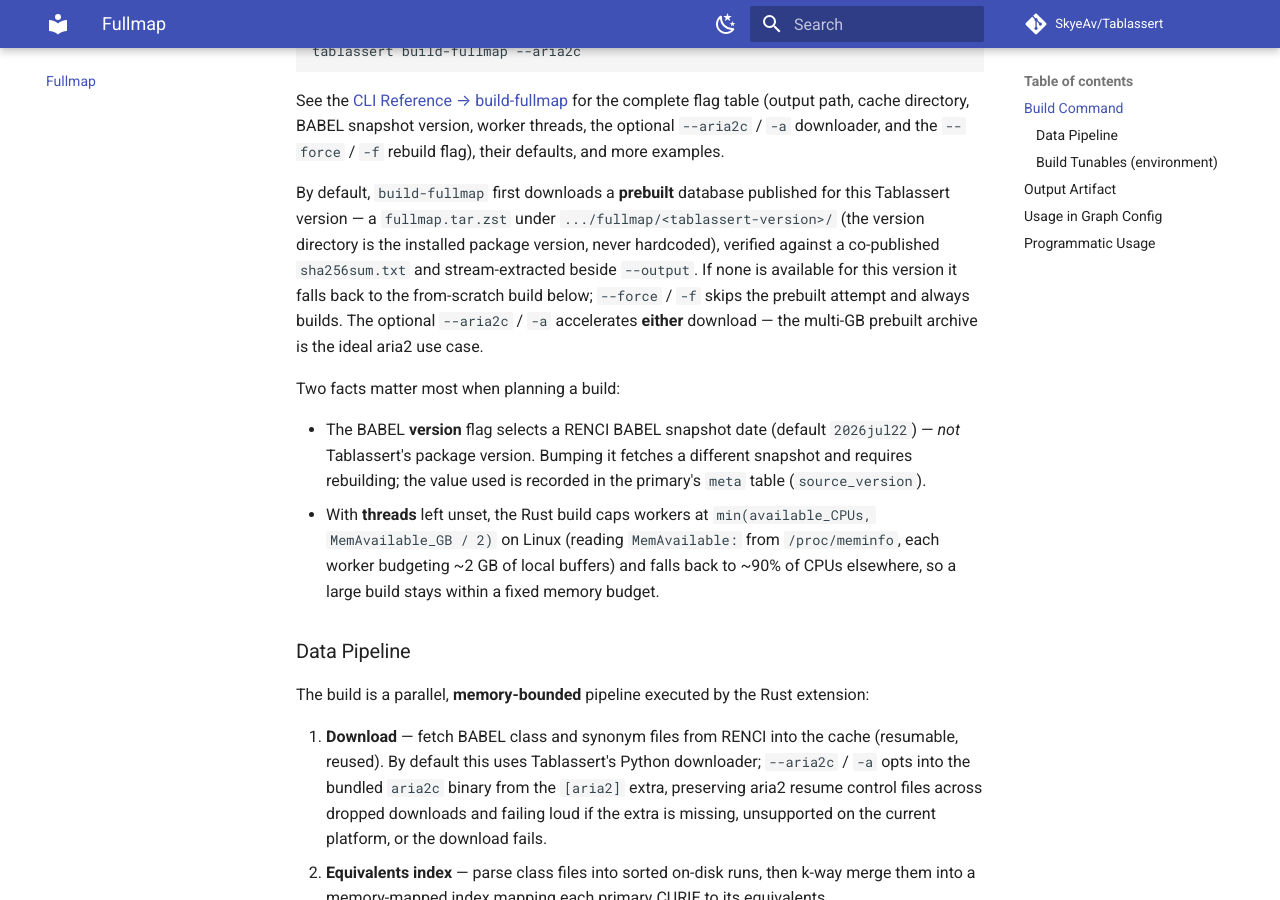
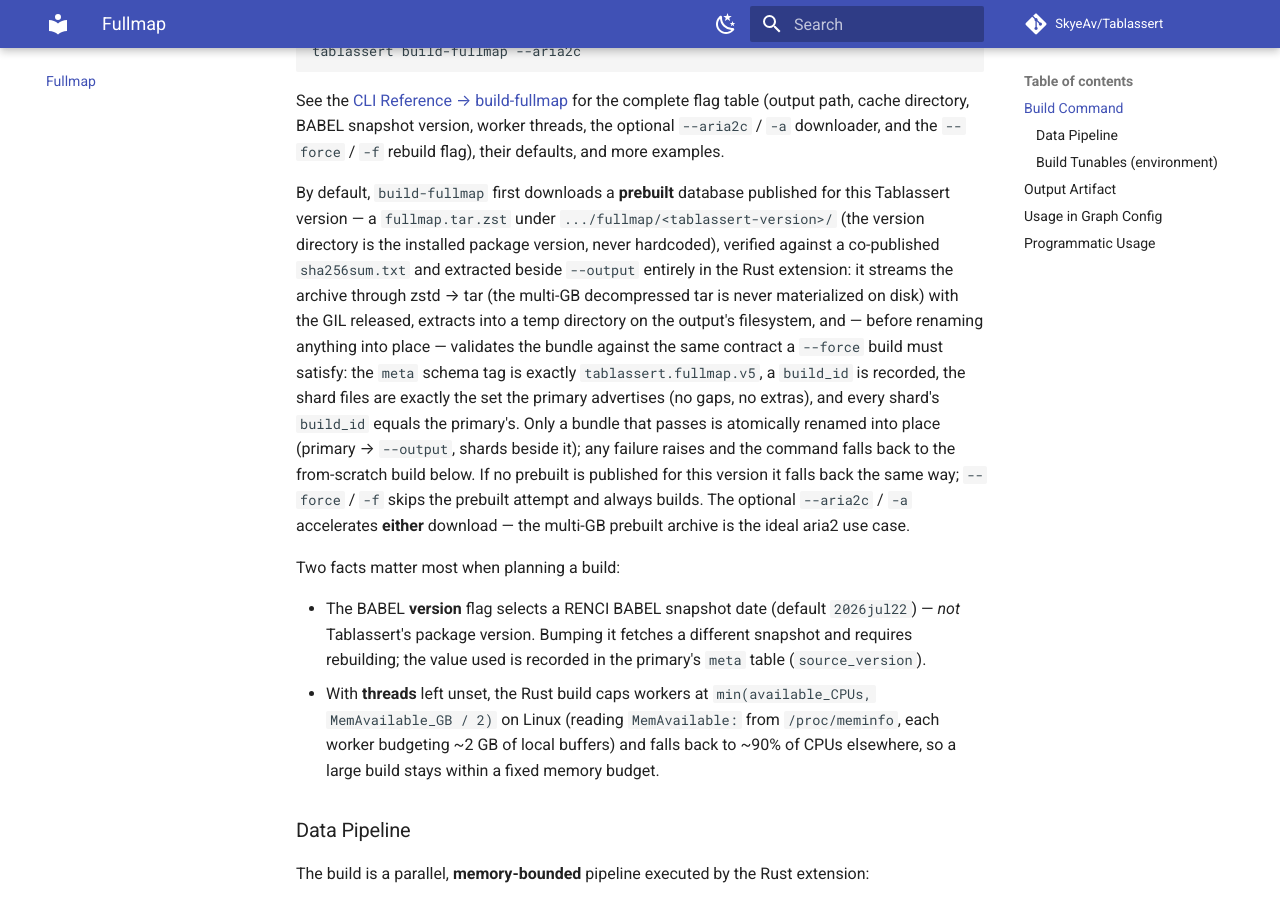
Before and after one commit to SkyeAv/Tablassert3.0.0, an MkDocs documentation site: the page built from docs/fullmap.md, in a window 1280 px wide and 900 px high, scrolled down 785 px. Built offline with MkDocs 1.6.1 and Material for MkDocs 9.7.7, drawn with Linux system fonts in a browser that asks for light colours; comment, search, counter and statistics services are not loaded.

Commit message:
docs: prebuilt fullmap extraction is Rust-side and validated against the force-build contract [US-005]

```diff
--- a/docs/fullmap.md
+++ b/docs/fullmap.md
@@ -32,10 +32,17 @@ and the `--force` / `-f` rebuild flag), their defaults, and more examples.
 By default, `build-fullmap` first downloads a **prebuilt** database published for this Tablassert
 version — a `fullmap.tar.zst` under `.../fullmap/<tablassert-version>/` (the version directory is the
 installed package version, never hardcoded), verified against a co-published `sha256sum.txt` and
-stream-extracted beside `--output`. If none is available for this version it falls back to the
-from-scratch build below; `--force` / `-f` skips the prebuilt attempt and always builds. The optional
-`--aria2c` / `-a` accelerates **either** download — the multi-GB prebuilt archive is the ideal aria2
-use case.
+extracted beside `--output` entirely in the Rust extension: it streams the archive through zstd → tar
+(the multi-GB decompressed tar is never materialized on disk) with the GIL released, extracts into a
+temp directory on the output's filesystem, and — before renaming anything into place — validates the
+bundle against the same contract a `--force` build must satisfy: the `meta` schema tag is exactly
+`tablassert.fullmap.v5`, a `build_id` is recorded, the shard files are exactly the set the primary
+advertises (no gaps, no extras), and every shard's `build_id` equals the primary's. Only a bundle that
+passes is atomically renamed into place (primary → `--output`, shards beside it); any failure raises
+and the command falls back to the from-scratch build below. If no prebuilt is published for this
+version it falls back the same way; `--force` / `-f` skips the prebuilt attempt and always builds. The
+optional `--aria2c` / `-a` accelerates **either** download — the multi-GB prebuilt archive is the ideal
+aria2 use case.
 
 Two facts matter most when planning a build:
 
```
Also changed, not shown: CHANGELOG.md (+1 -0 lines), docs/cli.md (+7 -3 lines).
